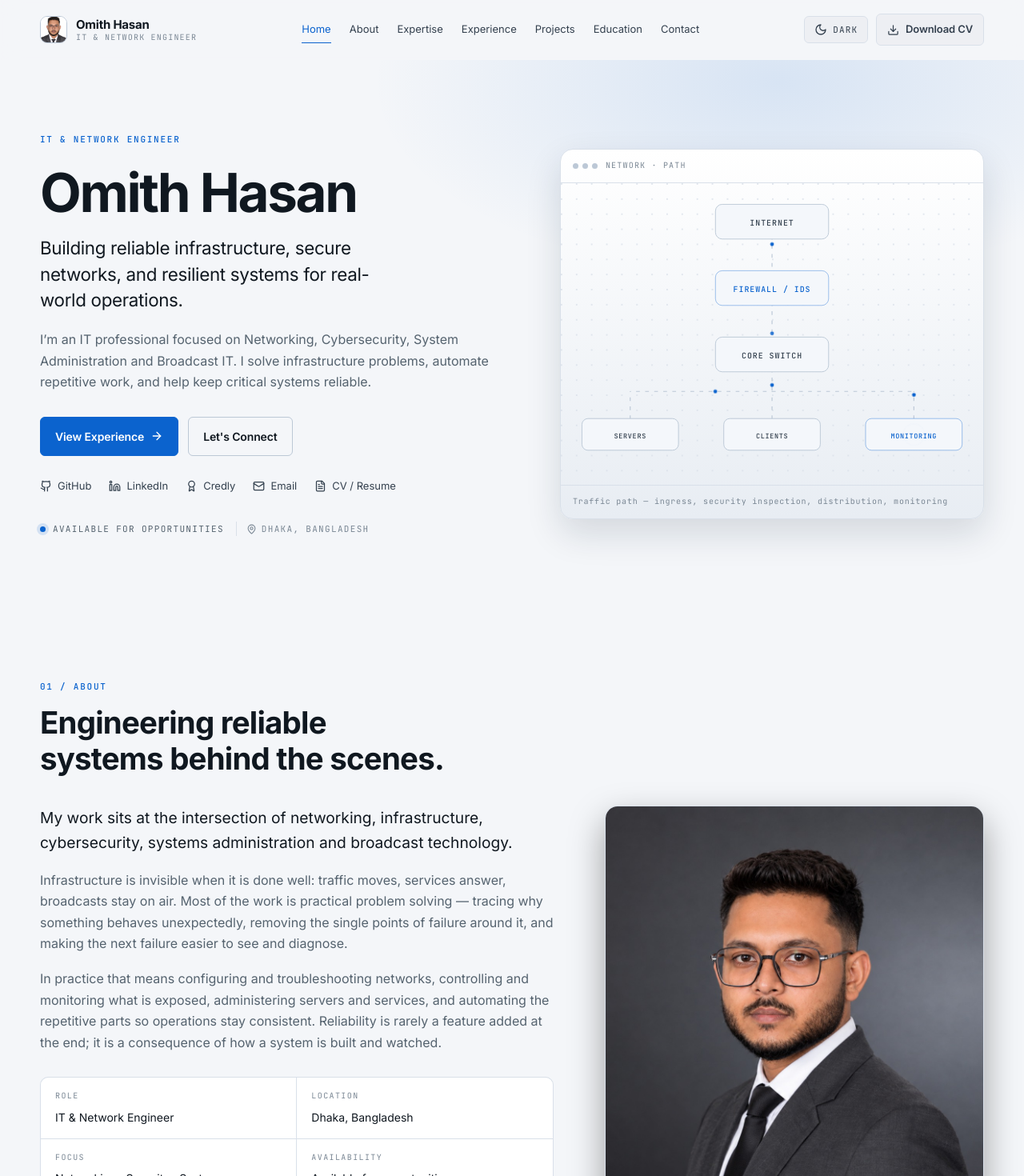
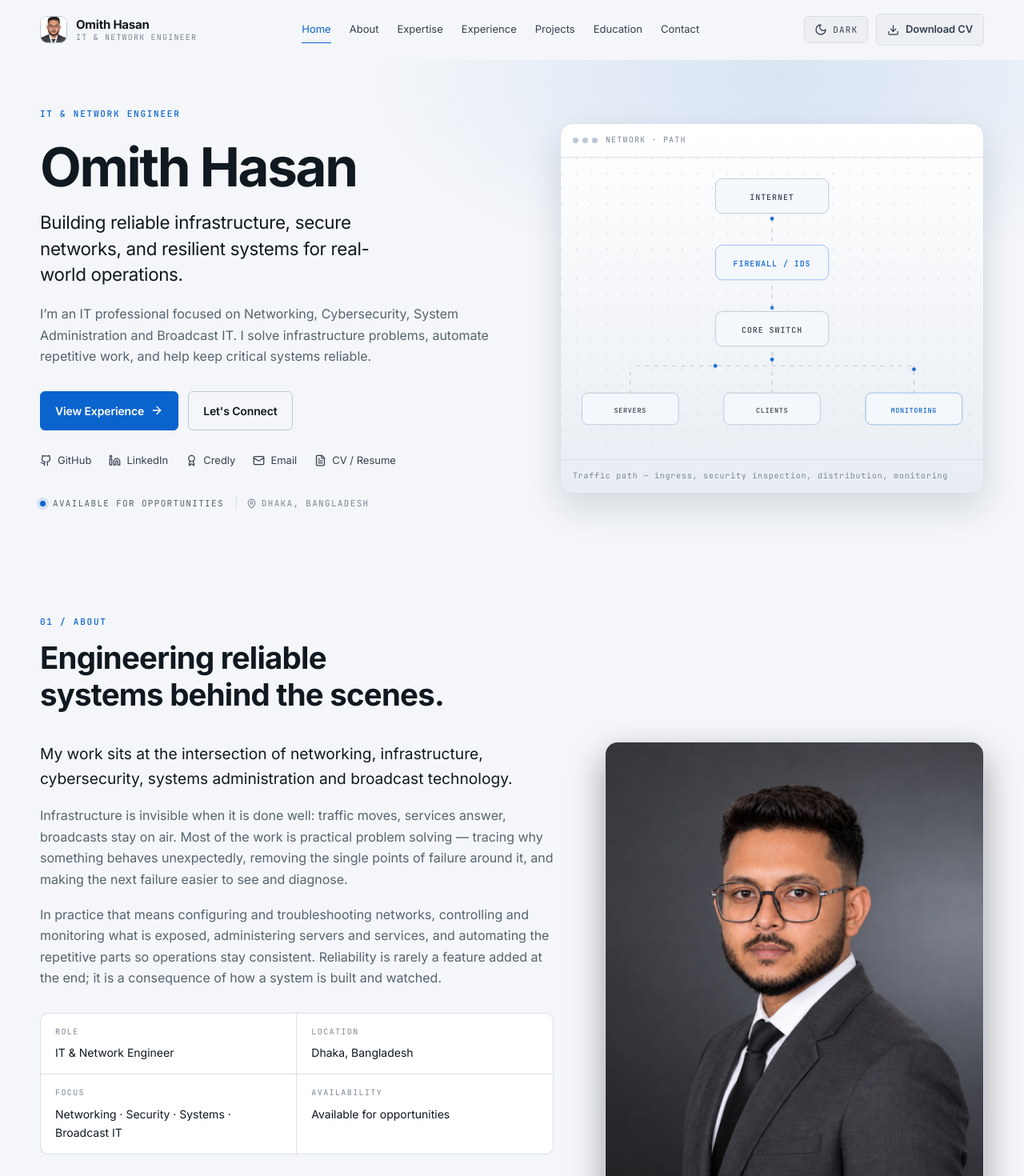
Before and after one commit to omithhasantanvir/portfolio, a Next.js app: page / in a window 1280 px wide. Shown: the top 1470 px of the page at 80% size. Built offline with nearby package versions, Linux system fonts and the light colour scheme.

Commit message:
style: drastically reduce section gaps - split top/bottom spacing (top:60px max, bottom:40px max, hero:70px max)

```diff
--- a/app/globals.css
+++ b/app/globals.css
@@ -45,7 +45,8 @@
   --radius: 10px;
   --radius-lg: 16px;
 
-  --space-section: clamp(44px, 5.5vw, 72px);
+  --space-section: clamp(24px, 3vw, 40px);
+  --space-section-top: clamp(40px, 5vw, 60px);
   --ease: cubic-bezier(0.22, 0.61, 0.36, 1);
   --dur: 0.5s;
   --shadow: 0 24px 60px rgba(0, 0, 0, 0.45);
@@ -166,7 +167,7 @@ button {
 }
 
 .section {
-  padding: var(--space-section) 0;
+  padding: var(--space-section-top) 0 var(--space-section);
   position: relative;
 }
 
@@ -558,7 +559,7 @@ main[id] {
 /* Hero --------------------------------------------------------------------- */
 .hero {
   position: relative;
-  padding: clamp(52px, 7vw, 96px) 0 clamp(64px, 9vw, 108px);
+  padding: clamp(32px, 4.5vw, 60px) 0 clamp(40px, 5.5vw, 70px);
   overflow: hidden;
 }
 
@@ -1852,9 +1853,9 @@ main[id] {
 
 /* Credly Badges Showcase --------------------------------------------------- */
 .credly-section {
-  margin-top: clamp(28px, 4vw, 40px);
-  margin-bottom: clamp(28px, 4vw, 40px);
-  padding: clamp(22px, 3.2vw, 36px);
+  margin-top: clamp(16px, 2vw, 24px);
+  margin-bottom: clamp(16px, 2vw, 24px);
+  padding: clamp(14px, 2vw, 22px);
   border: 1px solid var(--line);
   border-radius: var(--radius-lg);
   background: var(--panel);
```
